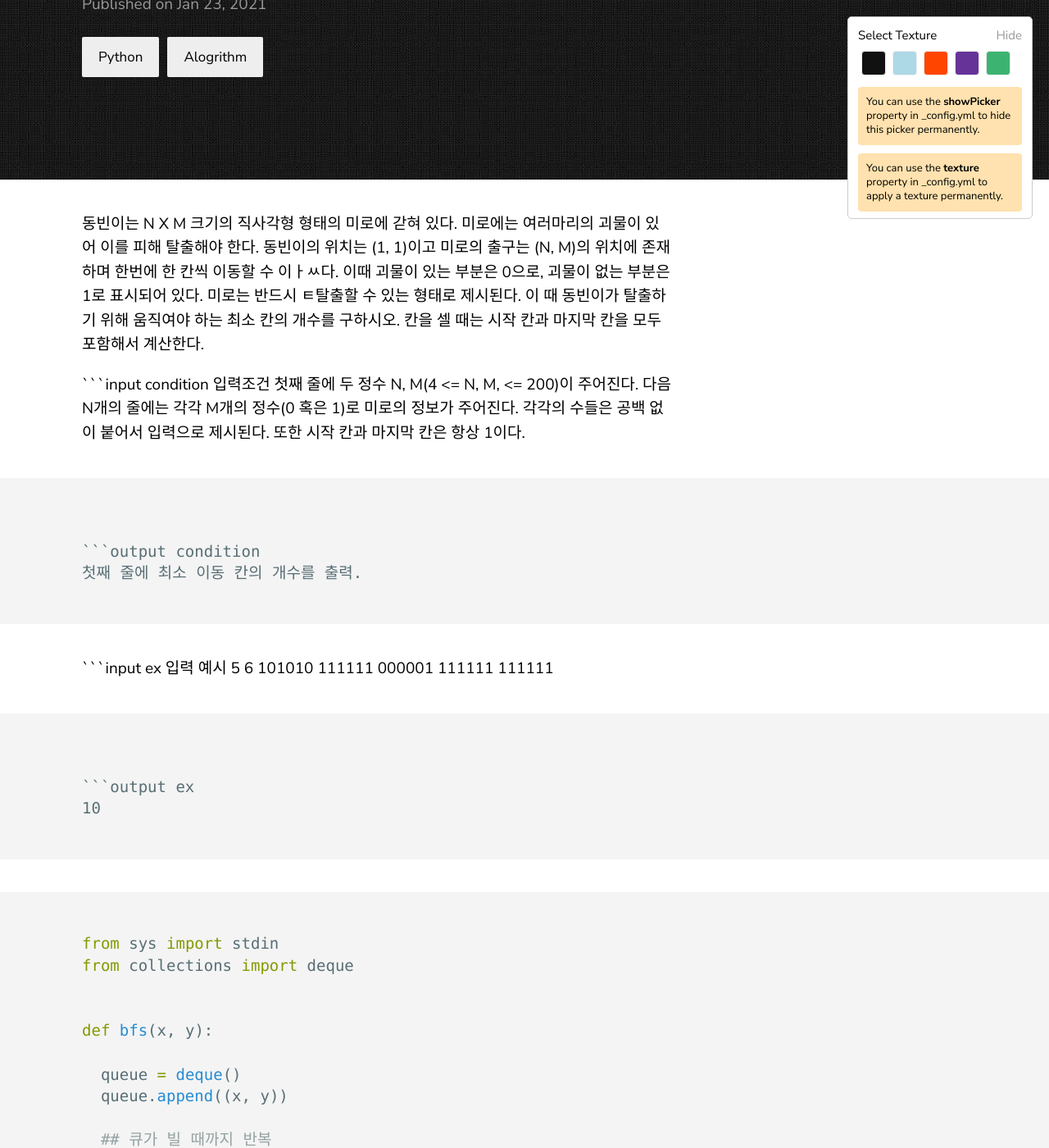
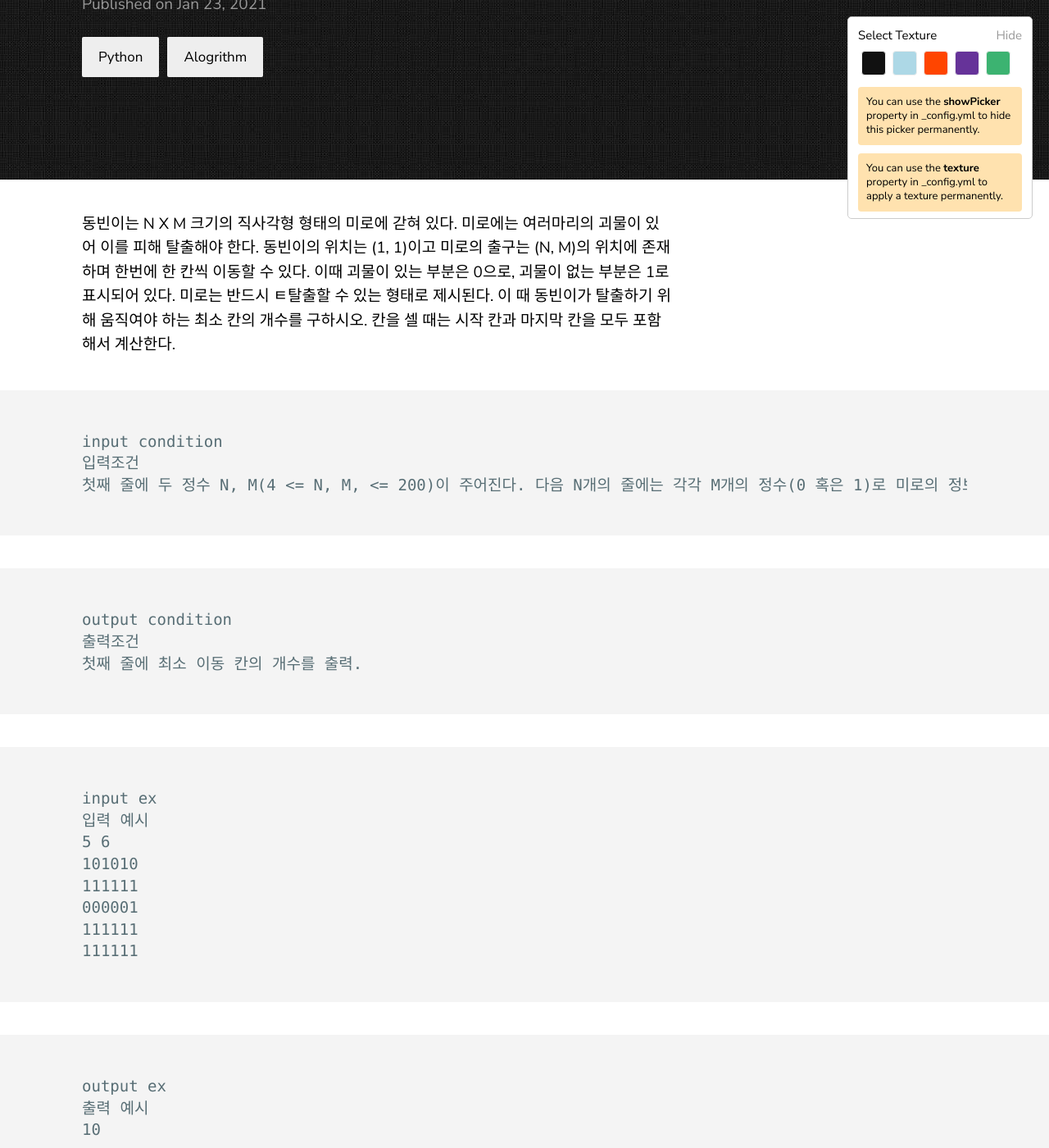
Before and after one commit to piemonte93/piemonte93.github.io, a Jekyll site: the page built from _posts/2021-01-23-post1.markdown, in a window 1280 px wide and 1400 px high, scrolled down 252 px. Shown: the whole window at 82% size. Built offline with Jekyll 4.4.1, drawn with Linux system fonts in a browser that asks for light colours.

Commit message:
Update 2021-01-23-post1.markdown

````diff
--- a/_posts/2021-01-23-post1.markdown
+++ b/_posts/2021-01-23-post1.markdown
@@ -6,18 +6,22 @@
 categories: Python Alogrithm
 ---
 
-동빈이는 N X M 크기의 직사각형 형태의 미로에 갇혀 있다. 미로에는 여러마리의 괴물이 있어 이를 피해 탈출해야 한다. 동빈이의 위치는 (1, 1)이고 미로의 출구는 (N, M)의 위치에 존재하며 한번에 한 칸씩 이동할 수 이ㅏㅆ다. 이때 괴물이 있는 부분은 0으로, 괴물이 없는 부분은 1로 표시되어 있다. 미로는 반드시 ㅌ탈출할 수 있는 형태로 제시된다. 이 때 동빈이가 탈출하기 위해 움직여야 하는 최소 칸의 개수를 구하시오. 칸을 셀 때는 시작 칸과 마지막 칸을 모두 포함해서 계산한다.
+동빈이는 N X M 크기의 직사각형 형태의 미로에 갇혀 있다. 미로에는 여러마리의 괴물이 있어 이를 피해 탈출해야 한다. 동빈이의 위치는 (1, 1)이고 미로의 출구는 (N, M)의 위치에 존재하며 한번에 한 칸씩 이동할 수 있다. 이때 괴물이 있는 부분은 0으로, 괴물이 없는 부분은 1로 표시되어 있다. 미로는 반드시 ㅌ탈출할 수 있는 형태로 제시된다. 이 때 동빈이가 탈출하기 위해 움직여야 하는 최소 칸의 개수를 구하시오. 칸을 셀 때는 시작 칸과 마지막 칸을 모두 포함해서 계산한다.
 
-```input condition
+```
+input condition
 입력조건
 첫째 줄에 두 정수 N, M(4 <= N, M, <= 200)이 주어진다. 다음 N개의 줄에는 각각 M개의 정수(0 혹은 1)로 미로의 정보가 주어진다. 각각의 수들은 공백 없이 붙어서 입력으로 제시된다. 또한 시작 칸과 마지막 칸은 항상 1이다.
 ```
 
-```output condition
+```
+output condition
+출력조건
 첫째 줄에 최소 이동 칸의 개수를 출력.
 ```
 
-```input ex
+```
+input ex
 입력 예시
 5 6
 101010
@@ -27,7 +31,9 @@
 111111
 ```
 
-```output ex
+```
+output ex
+출력 예시
 10
 ```
 
````
